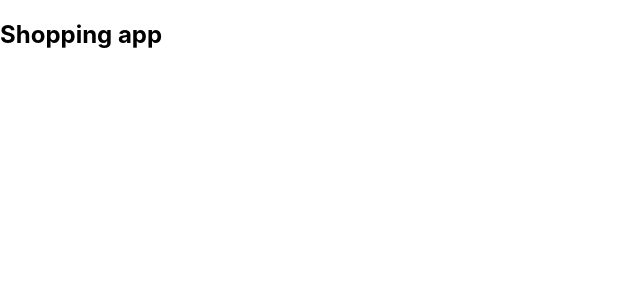
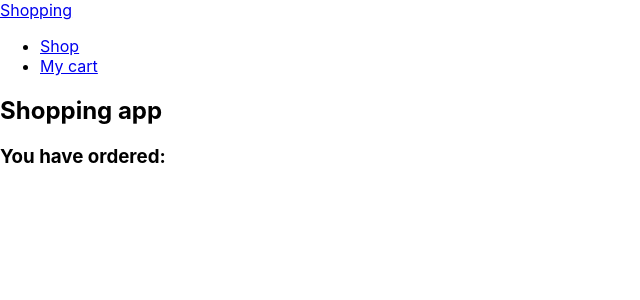
Before and after one commit to sandrapadua/Watch-Shopping-App, a React (Create React App) app: page /shoppingCart in a window 1280 px wide. Shown: the top 300 px of the page, without its empty margins (0-640 px from the left). Built offline with nearby package versions, Linux system fonts and the light colour scheme.

Commit message:
shopping cart page in progress

```diff
--- a/src/App.js
+++ b/src/App.js
@@ -1,14 +1,18 @@
 import React, { Component } from 'react';
-// import './App.css';
+import './App.css';
 import {BrowserRouter, Route} from 'react-router-dom'
 import ShoppingListContainer from './components/ShoppingListContainer'
+import ShoppingCart from './components/ShoppingCart'
+import Topbar from './components/Topbar'
 class App extends Component {
   render() {
     return (
       <BrowserRouter>
         <div className = 'main-container'>
+        <Topbar/>
         <h2>Shopping app</h2>
         <Route exact path="/" component={ShoppingListContainer}/>
+        <Route path="/shoppingCart" component={ShoppingCart}/>
 
         </div>
       </BrowserRouter>
--- /dev/null
+++ b/src/components/ShoppingCart.js
@@ -0,0 +1,14 @@
+import React, { Component } from 'react';
+import { connect } from 'react-redux'
+import { Link } from 'react-router-dom'
+class ShoppingCart extends Component{
+    render(){
+        return(<div className="cart">
+        <h3>You have ordered:</h3>
+
+    </div> )
+    }
+}
+
+
+export default connect()(ShoppingCart)
--- /dev/null
+++ b/src/components/Topbar.js
@@ -0,0 +1,21 @@
+import React from 'react';
+import { Link } from 'react-router-dom'
+ const Topbar = ()=>{
+    return(
+            <nav className="nav-wrapper">
+                <div >
+                    <Link to="/">Shopping</Link>
+
+                    <ul className="right">
+                        <li><Link to="/">Shop</Link></li>
+                        <li><Link to="/shoppingCart">My cart</Link></li>
+
+                    </ul>
+                </div>
+            </nav>
+
+
+    )
+}
+
+export default Topbar;
```
